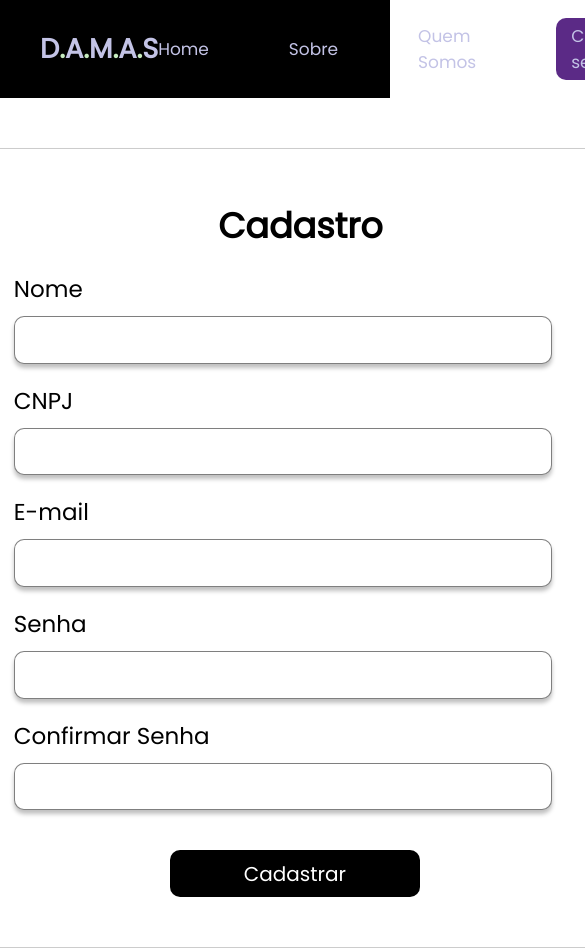
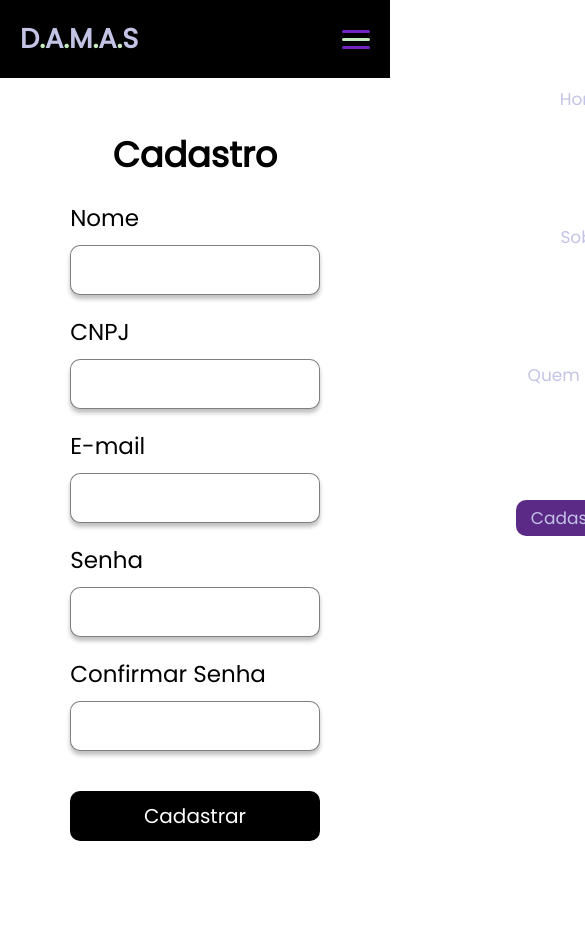
Before and after one commit to Grupo05-ADSC/ProjetoPI, a plain HTML site: page front/site responsivo/cadastro.html in a window 390 px wide. Shown: the top 948 px of the page, 585 px wide, since content can reach past the window. After the commit the page ends 844 px from the top, so only its background shows below. Drawn offline with Linux system fonts and the light colour scheme.

Commit message:
Progresso na responsividade da tela de cadastro, porém com um bug que será resolvido o quanto antes.

```diff
--- a/front/site responsivo/cadastro.html
+++ b/front/site responsivo/cadastro.html
@@ -27,20 +27,34 @@
     <section class="cadastro">
         <div class="coluna-1">
             <div class="card-cadastro">
+                <div class="titulo">
                     <h1>Cadastro</h1>
+                </div>
 
+                <div class="box">
                     <p>Nome</p>
                     <input type="text" class="input-cadastro">
+                </div>
+                <div class="box">
                     <p>CNPJ</p>
                     <input type="text" class="input-cadastro">
+                </div>
+                <div class="box">
                     <p>E-mail</p>
                     <input type="text" class="input-cadastro">
+                </div>
+                <div class="box">
                     <p>Senha</p>
                     <input type="password" class="input-cadastro">
+                </div>
+                <div class="box">
                     <p>Confirmar Senha</p>
                     <input type="password" class="input-cadastro">
+                </div>
 
+                <div class="botao">
                     <button class="btn-cadastrar">Cadastrar</button>
+                </div>
             </div>
         </div>
         <div class="coluna-2">
@@ -55,5 +69,6 @@
             </div>
         </div>
     </section>
+    <script src="script.js"></script>
 </body>
 </html>
--- a/front/site responsivo/css/cadastro.css
+++ b/front/site responsivo/css/cadastro.css
@@ -20,7 +20,7 @@ body {
     align-items: center;
     justify-content: space-between;
     padding: 18px 40px;
-    width: 100%;
+    width: 100vw;
     background: #000 ;
     transition: all 0.5;
 }
@@ -76,14 +76,14 @@ body {
     width: 28px;
     height: 3px;
     border-radius: 3px;
-    background: #000;
+    background: #C6EBBE;
     margin: 5px auto;
     transition: all 0.3s;
 }
 
 .menu .bar:nth-child(1),
 .menu .bar:nth-child(3){
-    background: red;
+    background: #7325C3;
 }
 
 .cadastro {
@@ -97,9 +97,15 @@ body {
     margin-top: 50px;
 }
 
+.coluna-1 {
+    height: 80vh;
+    width: 50%;
+}
+
 .card-cadastro {
     display: flex;
     flex-direction: column;
+    align-items: center;
 
     border: 1px solid #00000033;
     box-shadow: 0px 4px 4px 0px #00000040;
@@ -107,12 +113,11 @@ body {
 
     width: 700px;
     height: 800px;
-    padding: 50px 80px;
+    padding: 50px 0px;
 }
 
 .card-cadastro h1 {
     font-size: 35px;
-    margin-left: 38%;
     margin-bottom: 20px;
 }
 
@@ -121,20 +126,24 @@ body {
     margin-bottom: 10px;
 }
 
+.box {
+    width: 80%;
+}
+
 .input-cadastro {
     margin-bottom: 20px;
     border: 1px solid #00000080;
     border-radius: 10px;
     box-shadow: 0px 4px 4px 0px #00000040;
-    height: 100px;
+    width: 100%;
+    height: 50px;
     padding-left: 10px;
 }
 
 .btn-cadastrar {
-    margin-left: 29%;
     margin-top: 20px;
     width: 250px;
-    height: 100px;
+    height: 50px;
 
     background-color: #000;
     color: #fff;
@@ -191,3 +200,68 @@ body {
     margin-bottom: 30px;
     color: #D05B5B;
 }
+
+@media (max-width: 785px) {
+    .navigation{
+        padding: 18px 20px;
+        width: 100%;
+    }
+
+    .menu{
+        display: block;
+    }
+
+    .menu.ativo .bar:nth-child(1){
+        transform: translateY(8px) rotate(45deg);
+    }
+
+    .menu.ativo .bar:nth-child(2) {
+        opacity: 0;
+    }
+
+    .menu.ativo .bar:nth-child(3) {
+        transform: translateY(-8px) rotate(-45deg);
+    }
+
+    .nav-menu{
+        position: fixed;
+        right: -100%;
+        top: 70px;
+        width: 100%;
+        height: 100%;
+        flex-direction: column;
+        background: #fff;
+        gap: -10px;
+        transition: 0.3s;
+    }
+
+    .nav-menu.ativo{
+        right: 0;
+    }
+
+    .nav-item {
+        margin: 16px 0;
+    }
+
+    .cadastro {
+        padding: 0;
+        margin: 0;
+    }
+
+    .coluna-1 {
+        width: 80%;
+    }
+
+    .card-cadastro {
+        width: 100%;
+        height: 80vh;
+        padding: none;
+
+        border: none;
+        box-shadow: none;
+    }
+
+    .coluna-2 {
+        display: none
+    }
+}
```
Lines whose indentation alone changed are shown as unchanged.
